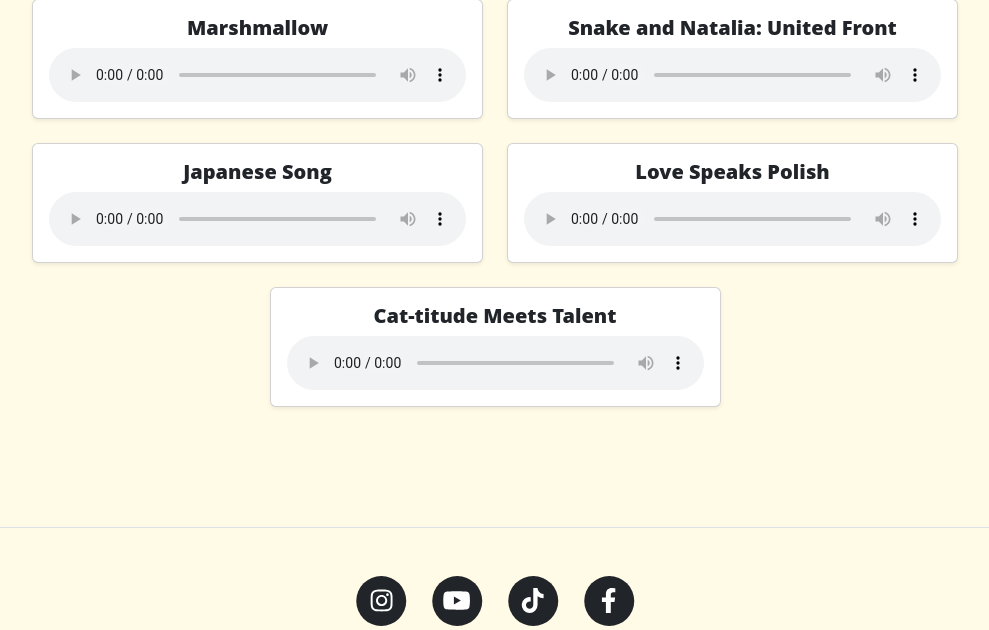
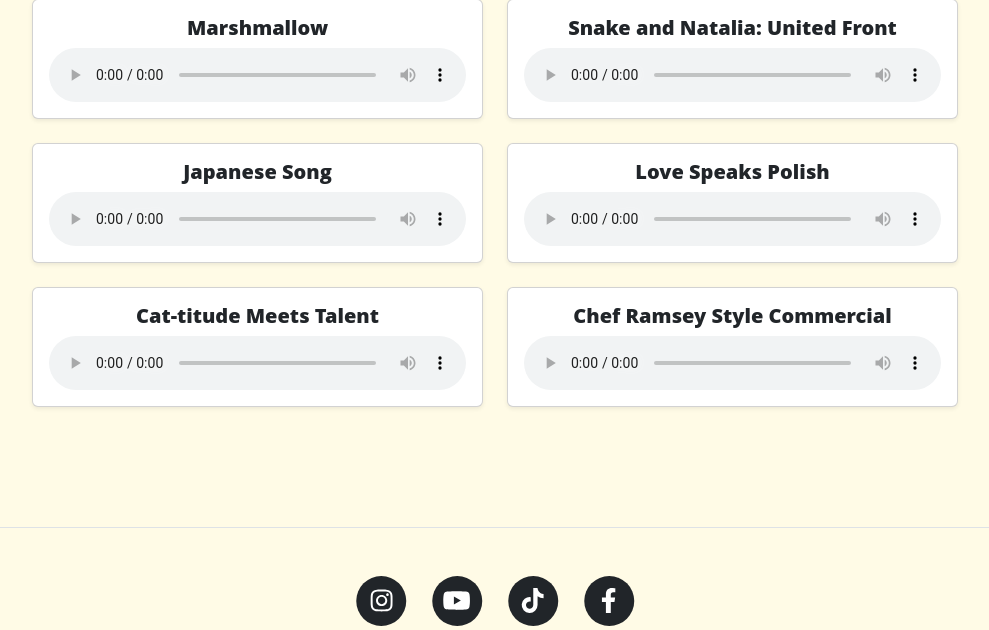
Before and after one commit to BradMGit/Power-of-Will, a Flask app: page /demos in a window 1280 px wide. Shown: the part 844-1474 px from the top of the page, without its empty margins (145-1134 px from the left). Run offline with Flask 3, Linux system fonts and the light colour scheme; some libraries are stand-ins or nearby versions.

Commit message:
Add Chef Ramsey style commercial audio demo to demos.html

```diff
--- a/templates/demos.html
+++ b/templates/demos.html
@@ -105,6 +105,17 @@
           </audio>
         </div>
       </div>
+
+      <!-- Demo 10 -->
+      <div class="col-md-6 col-lg-5 mb-4">
+        <div class="card shadow-sm p-3">
+          <h5 class="mb-2 text-center">Chef Ramsey Style Commercial</h5>
+          <audio controls class="w-100">
+            <source src="{{ url_for('static', filename='chef.m4a') }}" type="audio/mp4">
+            Your browser does not support the audio element.
+          </audio>
+        </div>
+      </div>
       <!-- Add more demos as needed -->
     </div>
   </div>
```
Also changed, not shown: 1 other file.
